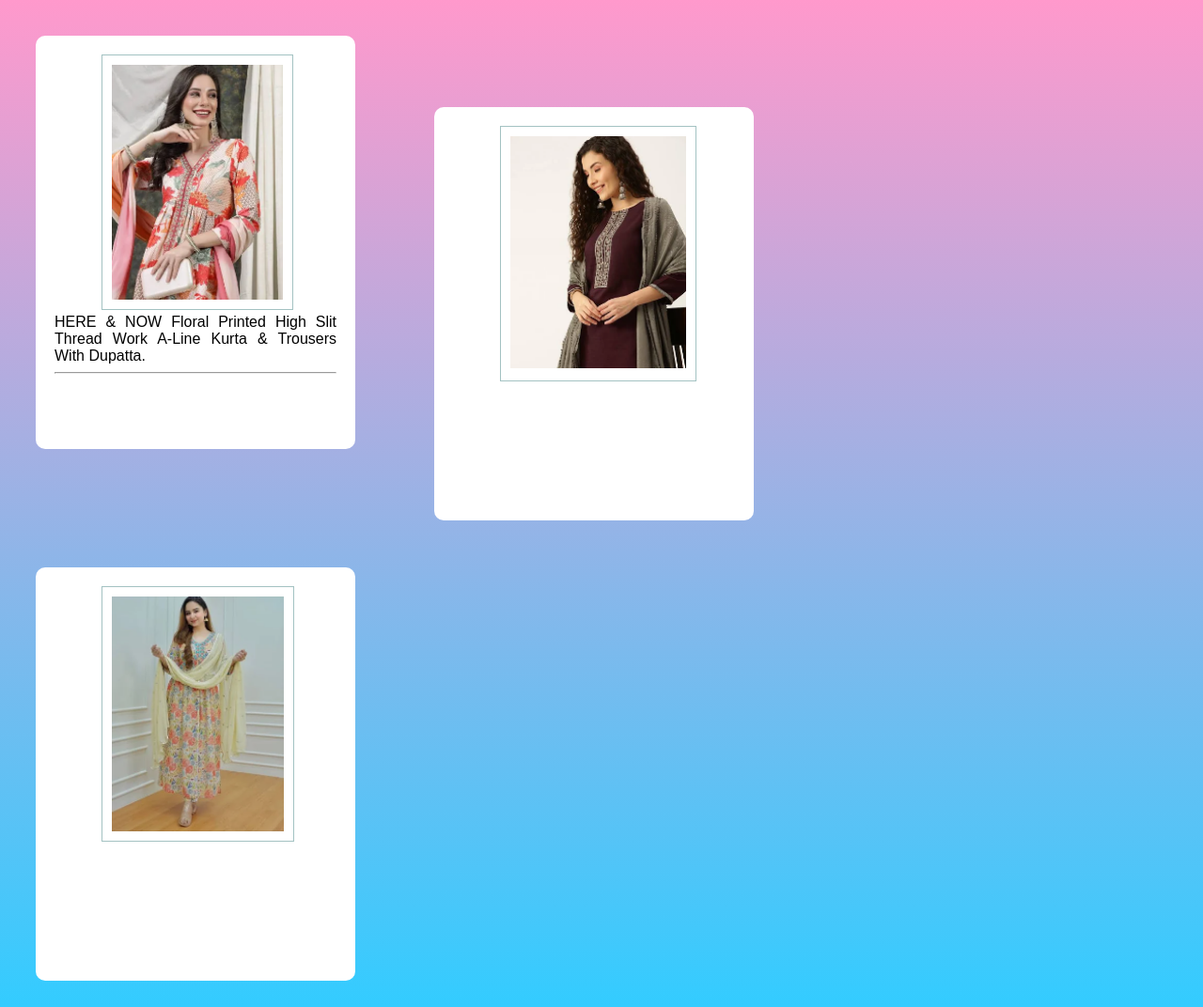
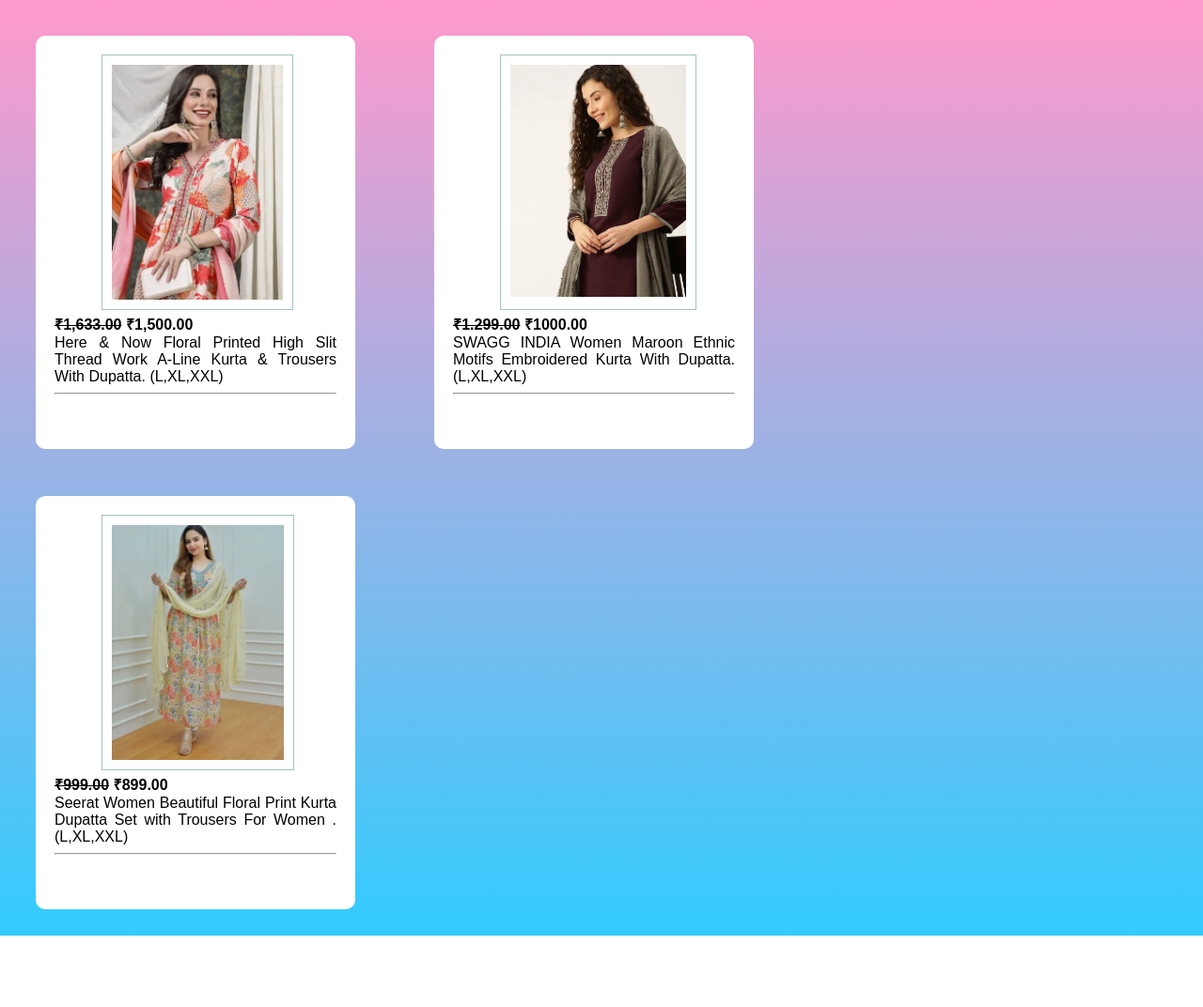
Before and after one commit to anuradhawavge04/icp-8-asignment-15, a plain HTML site: page index.html in a window 1280 px wide. Shown: the whole page at 94% size. After the commit the page ends 996 px from the top, so only its background shows below. Drawn offline with Linux system fonts and the light colour scheme.

Commit message:
image added and price of dress is added.

```diff
--- a/index.html
+++ b/index.html
@@ -18,10 +18,19 @@
             font-family: Arial, Helvetica, sans-serif;
             text-align: justify;
         }
+        .cards:hover{
+            background-color: whitesmoke;
+            transition: 2s;
+            box-shadow: 5px 5px 5px 10px gray;
+        }
         .dress{
             border: solid #a3c2c2 1px;
             margin-left: 50px;
             padding: 10px;
+        }
+        .dress:hover{
+            background-color:#ff99bb;
+            transition: 2s;
         }
     </style>
 </head>
@@ -29,15 +38,25 @@
 <body>
 
     <div class="cards">
-       <img class="dress" src="dress1.png" height="250px" alt="kurti dupatta set"/>
-       HERE & NOW Floral Printed High Slit Thread Work A-Line Kurta & Trousers With Dupatta.
+       <img class="dress" src="dress1.png" height="250px" alt="kurti dupatta set"/><br>
+       <b><del>₹1,633.00</del> ₹1,500.00</b><br>
+       Here & Now Floral Printed High Slit Thread Work A-Line Kurta & Trousers With Dupatta. (L,XL,XXL)
        <hr>
+
     </div>
     <div class="cards">
-        <img class="dress" src="dress2.png" height="250px" alt="kurti dupatta set"/>
+        <img class="dress" src="dress2.png" height="250px" alt="kurti dupatta set"/><br>
+        <b><del>₹1.299.00</del> ₹1000.00</b><br>
+        SWAGG INDIA Women Maroon Ethnic Motifs Embroidered Kurta With Dupatta.(L,XL,XXL)
+        <hr>
+
     </div>
     <div class="cards">
-        <img class="dress" src="dress3.png" height="250px" alt="kurti dupatta set"/>
+        <img class="dress" src="dress3.png" height="250px" alt="kurti dupatta set"/><br>
+        <b><del>₹999.00</del> ₹899.00</b><br>
+       Seerat Women Beautiful Floral Print Kurta Dupatta Set with Trousers For Women .(L,XL,XXL)
+        <hr>
+
     </div>
 
 </body>
```
Also changed, not shown: like.png (added).
